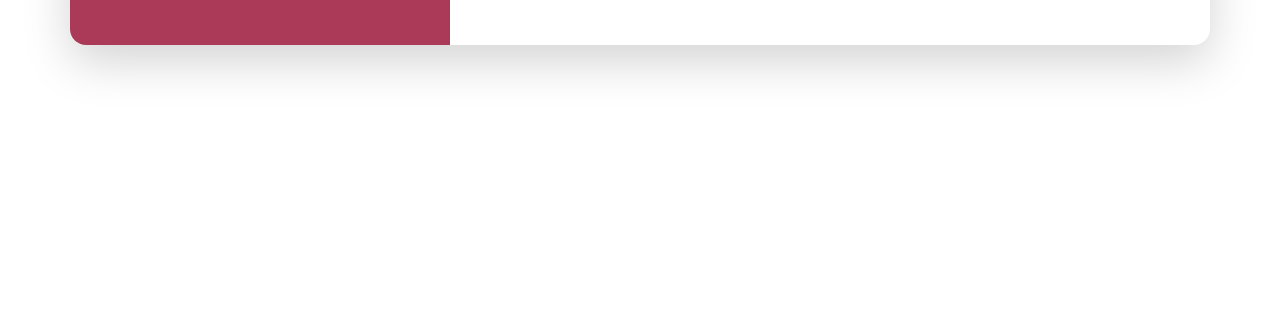
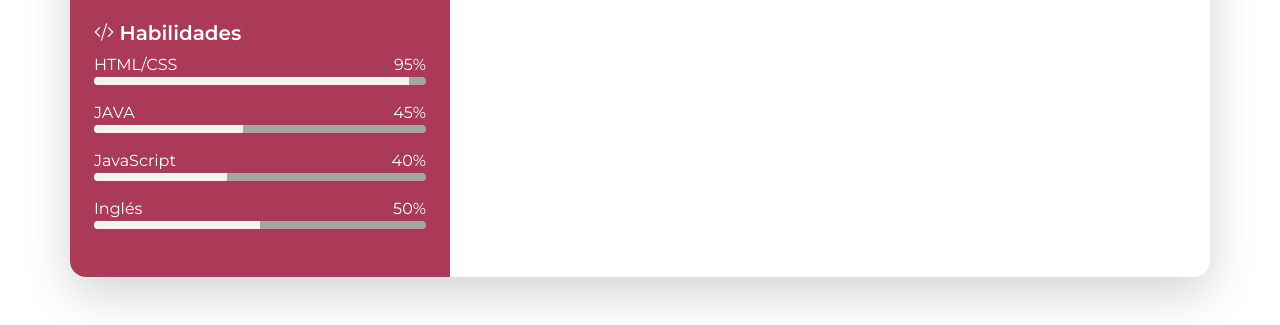
Before and after one commit to SantiagoMejiaLargo/SantiagoMejiaLargo.github.io, a plain HTML site: page index.html in a window 1280 px wide. Shown: the part 651-976 px from the top of the page. Before the commit the page ends 800 px from the top, so only its background shows below. Drawn offline with nearby package versions, Linux system fonts and the light colour scheme.

Commit message:
Hoja de vida al 60%

```diff
--- a/index.html
+++ b/index.html
@@ -24,6 +24,7 @@
             <!-- Columna izquierda -->
             <div class="col-md-4 bg-primary text-white p-4">
 
+                <!-- Perfil -->
                 <header class="text-center mb-4">
                     <img src="img/download.jpeg"
                     alt="Foto de perfil"
@@ -34,6 +35,7 @@
                     <h2 class="h5">Desarrolador de Software</h2>
                 </header>
 
+                <!-- Contacto -->
                 <section class="mb-4">
                     <h5 class="fw-bold">
                         <i class="fa-solid fa-address-card me-2"></i>Contacto
@@ -83,6 +85,58 @@
                         </li>
                     </ul>
                 </section>
+
+                <!-- Barras de progreso -->
+                <section class="mb-4">
+                    <h5 class="fw-bold">
+                        <i class="bi bi-code-slash"></i>
+                        Habilidades
+                    </h5>
+                    <div class="skill mb-3">
+                        <div class="d-flex justify-content-between">
+                            <span>HTML/CSS</span>
+                            <span>95%</span>
+                        </div>
+                        <div class="progress" style="height: 8px;">
+                            <div class="progress-bar" style="width: 95%;">
+
+                            </div>
+                        </div>
+                    </div>
+                    <div class="skill mb-3">
+                        <div class="d-flex justify-content-between">
+                            <span>JAVA</span>
+                            <span>45%</span>
+                        </div>
+                        <div class="progress" style="height: 8px;">
+                            <div class="progress-bar" style="width: 45%;">
+
+                            </div>
+                        </div>
+                    </div>
+                    <div class="skill mb-3">
+                        <div class="d-flex justify-content-between">
+                            <span>JavaScript</span>
+                            <span>40%</span>
+                        </div>
+                        <div class="progress" style="height: 8px;">
+                            <div class="progress-bar" style="width: 40%;">
+
+                            </div>
+                        </div>
+                    </div>
+                    <div class="skill mb-3">
+                        <div class="d-flex justify-content-between">
+                            <span>Inglés</span>
+                            <span>50%</span>
+                        </div>
+                        <div class="progress" style="height: 8px;">
+                            <div class="progress-bar" style="width: 50%;">
+
+                            </div>
+                        </div>
+                    </div>
+                </section>
             </div>
             <!-- Columna derecha -->
             <div class="col-md-8">
--- a/style.css
+++ b/style.css
@@ -14,3 +14,11 @@ a{
 a:hover{
     text-decoration: underline;
 }
+
+.progress{
+    background-color: rgb(169, 164, 164) !important;
+}
+
+.progress-bar{
+    background-color: #F2F2F2 !important;
+}
```
